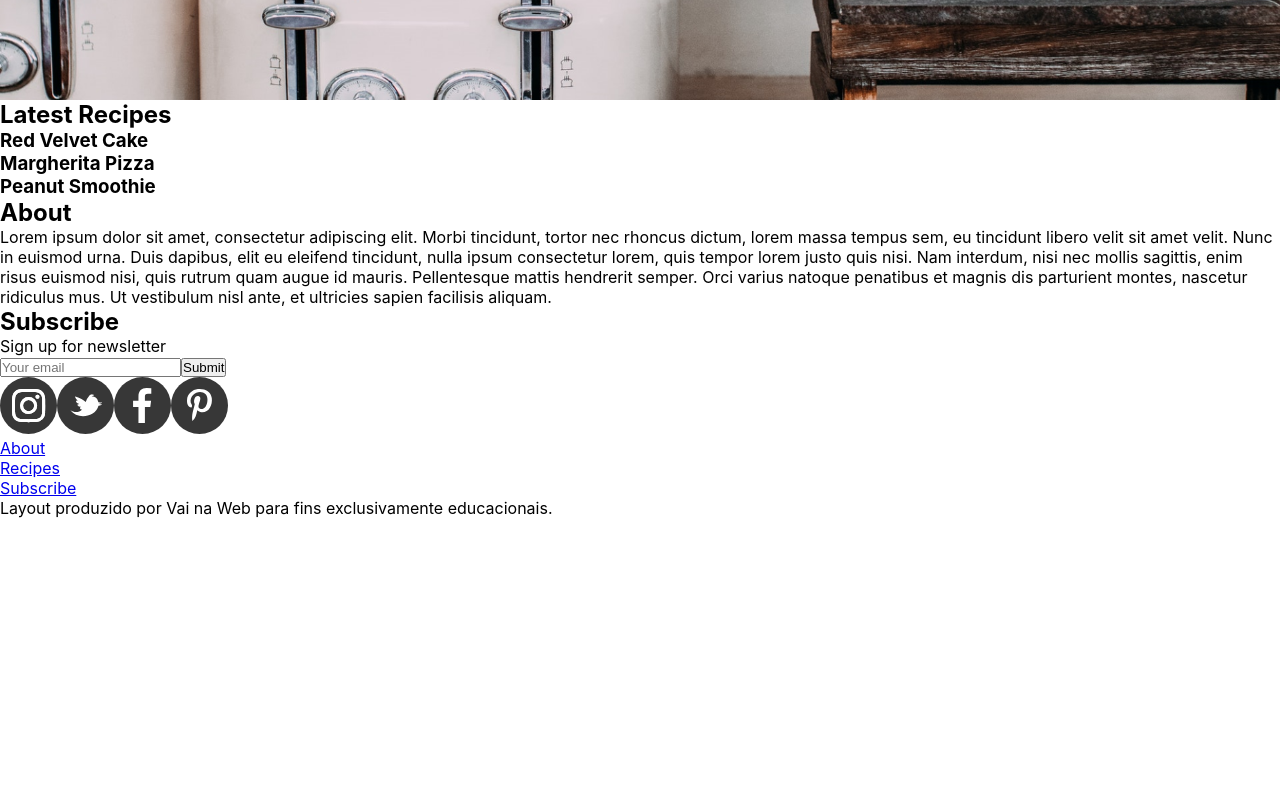
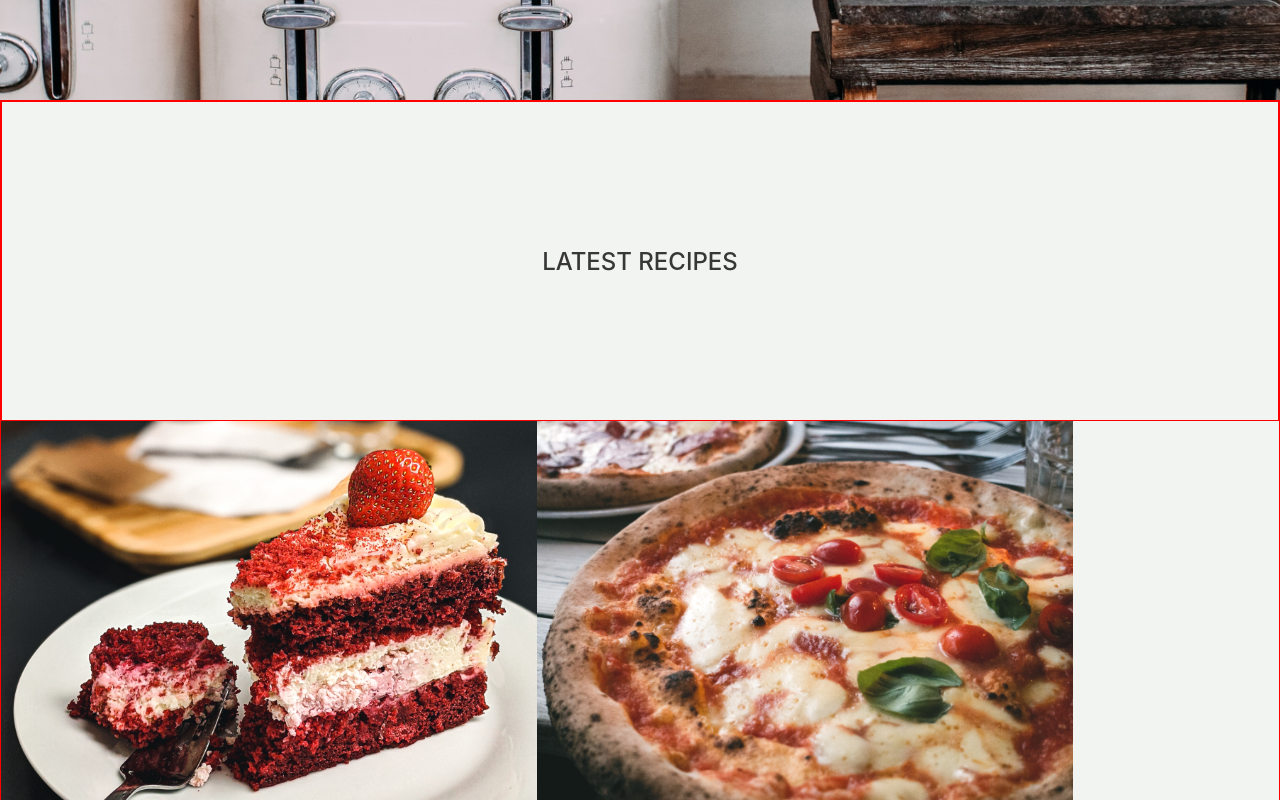
Before and after one commit to jottadev/page-recipes, a React (Create React App) app: page / in a window 1280 px wide. Shown: the part 700-1500 px from the top of the page. Before the commit the page ends 1218 px from the top, so only its background shows below. Built offline with nearby package versions, Linux system fonts and the light colour scheme.

Commit message:
Atualização na Main

```diff
--- a/src/Components/Header/Style.js
+++ b/src/Components/Header/Style.js
@@ -57,4 +57,5 @@ export const Logo = styled.div`
     text-transform: uppercase;
     letter-spacing: 7px;
     color: ##373737;
+    cursor: auto;
 `
--- a/src/Components/Main/Main.js
+++ b/src/Components/Main/Main.js
@@ -1,38 +1,49 @@
 import React from 'react'
+import Card1 from '../../Assets/foodcard1.png'
+import Card2 from '../../Assets/foodcard2.png'
+import Card3 from '../../Assets/foodcard3.png'
+import * as S from './Style.js'
+
 export default function Main(){
   return(
     <main>
-        <section>
-            <div>
+        <S.SectionFood>
+            <S.TextHead>
                 <h2> Latest Recipes </h2>
                 <span></span>
-            </div>
-            <div>
-                <div>
-                    <div></div>
+            </S.TextHead>
+            <S.Wrapper>
+                <S.Card>
+                    <figure>
+                        <img src={Card1}/>
+                    </figure>
                     <div>
                         <span></span>
                         <h3> Red Velvet Cake </h3>
                     </div>
-                </div>
+                </S.Card>
 
-                <div>
-                    <div></div>
+                <S.Card>
+                    <figure>
+                        <img src={Card2}/>
+                    </figure>
                     <div>
                         <span></span>
                         <h3> Margherita Pizza </h3>
                     </div>
-                </div>
+                </S.Card>
 
-                <div>
-                    <div></div>
+                <S.Card>
+                    <figure>
+                        <img src={Card3}/>
+                    </figure>
                     <div>
                         <span></span>
                         <h3> Peanut Smoothie </h3>
                     </div>
-                </div>
-            </div>
-        </section>
+                </S.Card>
+            </S.Wrapper>
+        </S.SectionFood>
 
         <section>
             <figure>
--- a/src/Components/Main/Style.js
+++ b/src/Components/Main/Style.js
@@ -0,0 +1,38 @@
+import styled from 'styled-components';
+
+export const SectionFood = styled.section`
+
+    border: .1px solid red;
+    background: #F2F4F1;
+
+`
+
+export const TextHead = styled.div`
+
+    border: .1px solid red;
+    height: 40vh;
+
+    display: flex;
+    align-items: center;
+    justify-content: center;
+
+    h2{
+        text-transform: uppercase;
+        color: #373737;
+        font-weight: 500;
+    }
+`
+export const Wrapper = styled.div`
+
+    display: flex;
+    flex-direction: row;
+    align-center: center;
+    justify-center: center;
+    flex-wrap: wrap;
+
+`
+
+export const Card = styled.div`
+
+
+`
```
